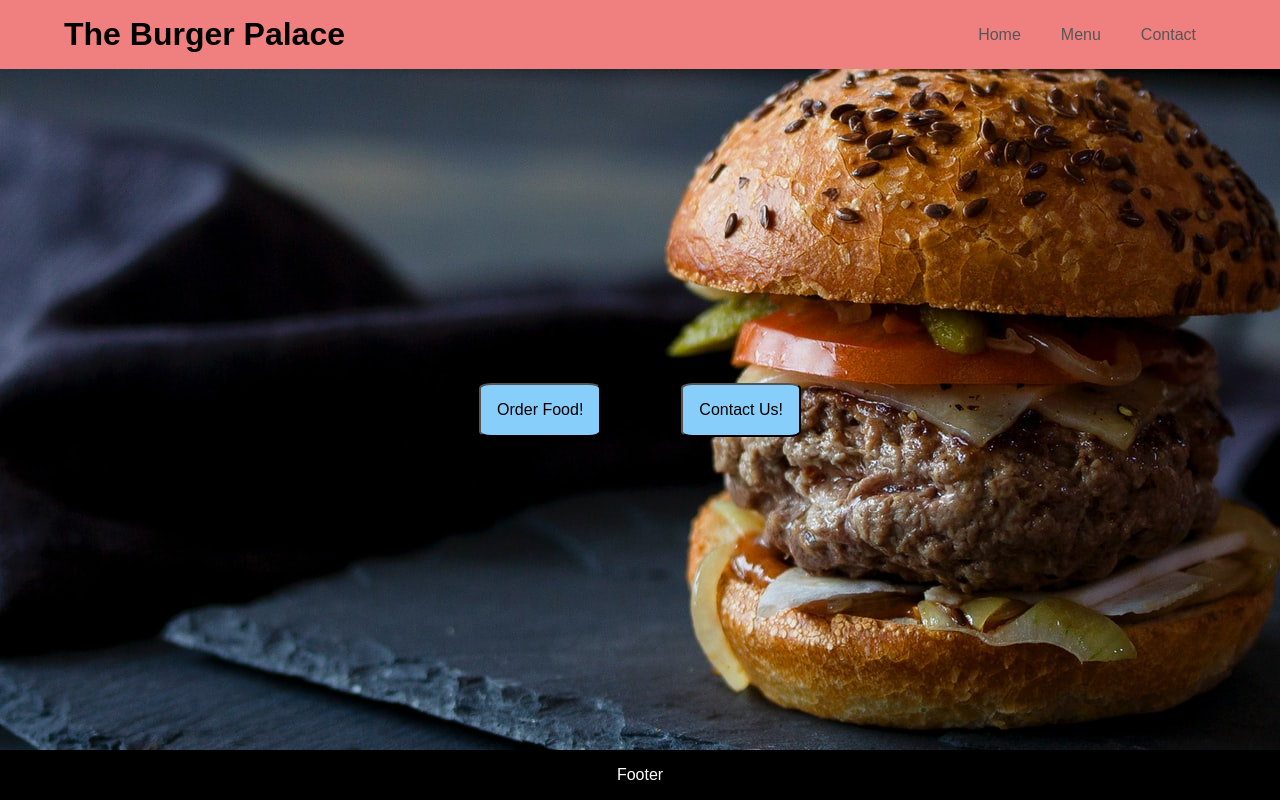
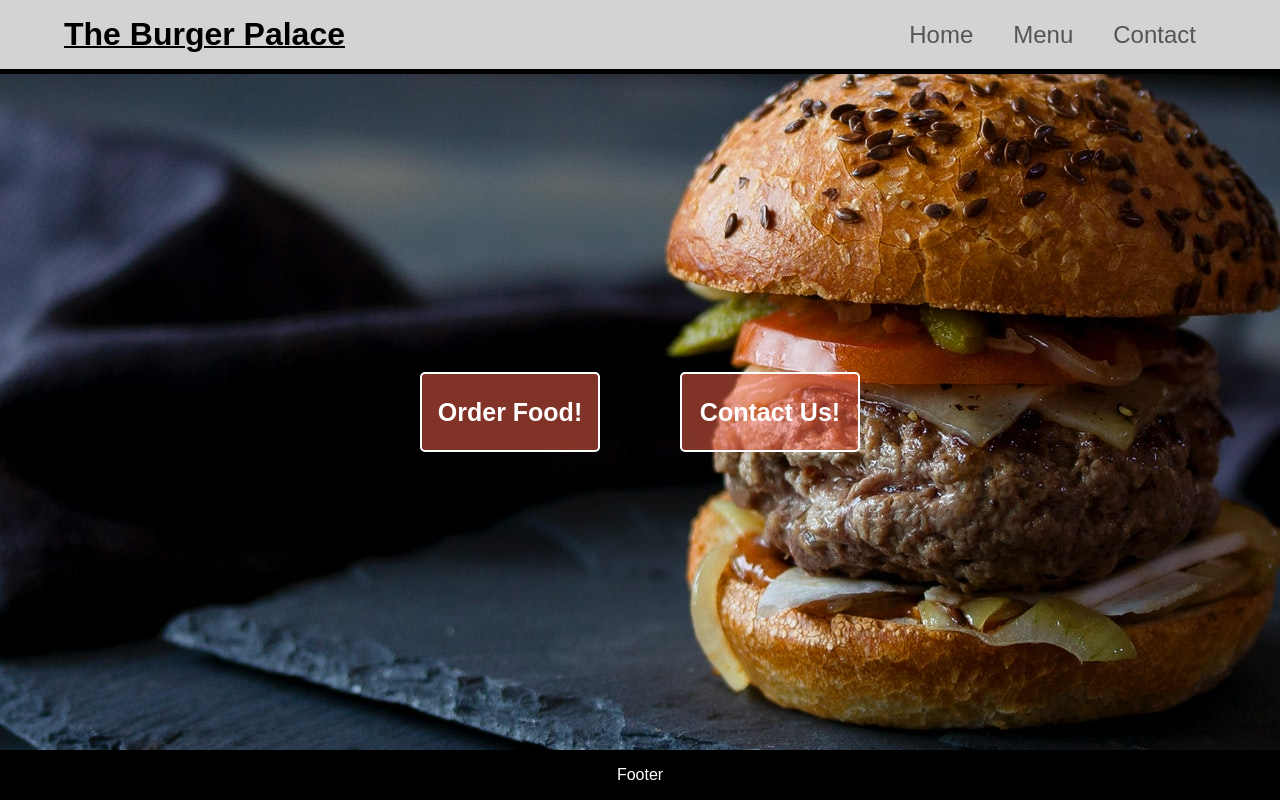
Before and after one commit to AlexSaxena/Restaurant, a website built with webpack: page dist/index.html in a window 1280 px wide. Built offline with nearby package versions, Linux system fonts and the light colour scheme.

Commit message:
Updates CSS -> Styling for btns & Header Text

```diff
--- a/src/styles/main.css
+++ b/src/styles/main.css
@@ -16,16 +16,19 @@
   justify-content: flex-end;
   padding: 1rem 4rem 1rem 4rem;
   box-shadow: 0 5px 10px #ddd;
-  background-color: lightcoral;
+  background-color: lightgrey;
+  border-bottom: solid black 5px;
 }
 #nav-title {
   color: #000;
   margin-right: auto;
+  text-decoration: 2px underline;
 }
 header li {
   list-style: none;
   display: inline-block;
   padding: 0 20px;
+  font-size: 1.5rem;
 }
 header a {
   text-decoration: none;
@@ -43,13 +46,22 @@ header a:hover {
   gap: 5rem;
 }
 .btn-main {
-  font-size: 1rem;
-  background-color: lightskyblue;
-  padding: 1rem;
-  border-radius: 10%;
+  width: 180px;
+  height: 80px;
+  border: none;
+  border: solid 2px rgb(255, 255, 255);
+  color: white;
+  font-weight: bolder;
+  border-radius: 5px;
+  background: hsla(9, 100%, 65%, 0.5);
+  font-size: 25px;
+  transition-duration: 0.8s;
 }
+
 .btn-main:hover {
-  border-color: lightcoral;
+  background: hsla(9, 100%, 65%, 1);
+  color: black;
+  cursor: pointer;
 }
 .footer-div {
   margin-top: auto;
```
